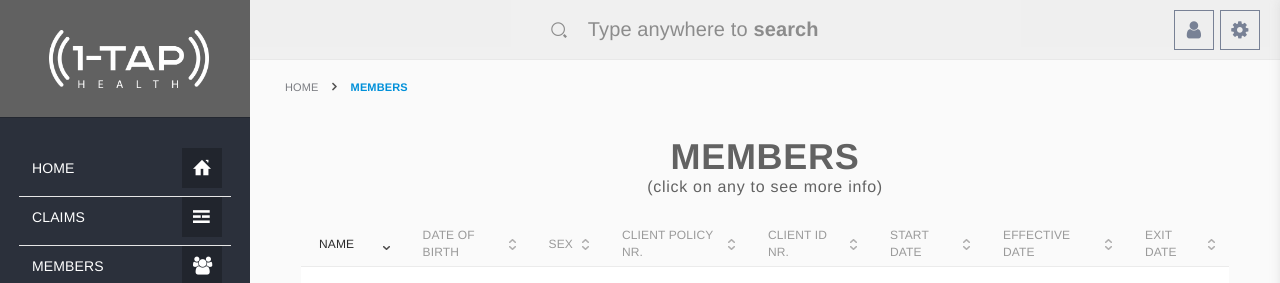
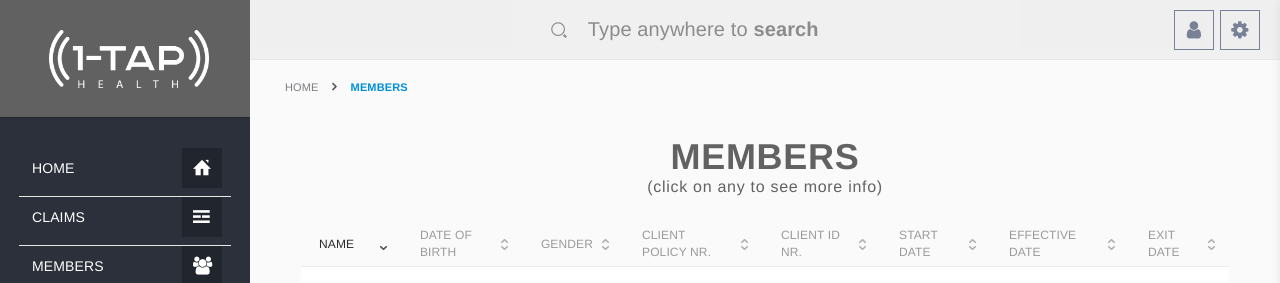
Before and after one commit to HEALTHEONASIA/1tap_new, a Flask app: page /members in a window 1280 px wide. Shown: the top 283 px of the page. Run offline with Flask 2, Linux system fonts and the light colour scheme; the visitor is signed in with stand-in values (Sample User, id 1); data comes from the database, SQL or seed files in the repository; some libraries are stand-ins or nearby versions.

Commit message:
Changed 'sex' to 'gender'

```diff
--- a/project/api/helpers.py
+++ b/project/api/helpers.py
@@ -53,7 +53,7 @@ def prepare_member_dict(member):
         'address_additional': member.address_additional,
         'telephone': member.telephone,
         'dob': member.dob.strftime('%m/%d/%Y'),
-        'sex': member.sex,
+        'gender': member.gender,
         'marital_status': member.marital_status,
         'start_date': member.start_date.strftime('%m/%d/%Y'),
         'effective_date': member.effective_date.strftime('%m/%d/%Y'),
--- a/project/api/views.py
+++ b/project/api/views.py
@@ -169,7 +169,7 @@ def member_add_json():
             'address_additional': None,
             'telephone': None,
             'dob': None,
-            'sex': None,
+            'gender': None,
             'marital_status': None,
             'start_date': None,
             'effective_date': None,
@@ -202,7 +202,7 @@ def member_add_json():
                                address_additional=row['address_additional'],
                                telephone=row['telephone'],
                                dob=datetime.strptime(row['dob'], '%m/%d/%Y'),
-                               sex=row['sex'],
+                               gender=row['gender'],
                                marital_status=row['marital_status'],
                                start_date=datetime.strptime(row['start_date'],
                                                             '%m/%d/%Y'),
@@ -274,7 +274,7 @@ def member_edit_json():
         member.address_additional = row['address_additional']
         member.telephone = row['telephone']
         member.dob = datetime.strptime(row['dob'], '%m/%d/%Y')
-        member.sex = row['sex']
+        member.gender = row['gender']
         member.marital_status = row['marital_status']
         member.start_date = datetime.strptime(row['start_date'], '%m/%d/%Y')
         member.effective_date = datetime.strptime(row['effective_date'],
--- a/project/main/forms.py
+++ b/project/main/forms.py
@@ -177,7 +177,7 @@ class MemberForm(BaseForm):
     address_additional = StringField('Address 2')
     telephone = StringField('Telephone', validators=[Required()])
     dob = StringField('Date of birth')
-    sex = SelectField('Gender', validators=[Required()],
+    gender = SelectField('Gender', validators=[Required()],
                       choices=[('male', 'Male'),
                                ('female', 'Female')])
     marital_status = SelectField('Marital status', validators=[Required()],
--- a/project/main/views.py
+++ b/project/main/views.py
@@ -480,7 +480,7 @@ def claim(claim_id):
         form.admission_date.data = claim.datetime.strftime('%d/%m/%Y')
         form.admission_time.data = claim.datetime.strftime('%I:%M %p')
         form.quotation.data = claim.amount
-        form.gender.data = claim.member.sex
+        form.gender.data = claim.member.gender
         form.patient_id.data = claim.member.client_id_number
         form.tel.data = claim.member.telephone
 
@@ -887,7 +887,7 @@ def member_add():
             address_additional=form.address_additional.data,
             telephone=form.telephone.data,
             dob=dob,
-            sex=form.sex.data,
+            gender=form.gender.data,
             marital_status=form.marital_status.data,
             start_date=start_date,
             effective_date=effective_date,
@@ -968,7 +968,7 @@ def member_edit(member_id):
         member.address_additional = form.address_additional.data
         member.telephone = form.telephone.data
         member.dob = dob
-        member.sex = form.sex.data
+        member.gender = form.gender.data
         member.marital_status = form.marital_status.data
         member.start_date = start_date
         member.effective_date = effective_date
@@ -999,7 +999,7 @@ def member_edit(member_id):
     if request.method != 'POST':
         form.marital_status.default = member.marital_status
         form.patient_type.default = member.patient_type
-        form.sex.default = member.sex
+        form.gender.default = member.gender
         form.process()
 
         # fill in the form fields with the data from the database
--- a/project/models.py
+++ b/project/models.py
@@ -103,7 +103,7 @@ class Member(ColsMapMixin, db.Model):
     id = db.Column(db.Integer, primary_key=True)
     photo = db.Column(db.String(255)) # url to the photo from '/uploads'
     name = db.Column(db.String(64))
-    sex = db.Column(db.String(20))
+    gender = db.Column(db.String(20))
     dob = db.Column(db.DateTime, default=datetime.now())
     telephone = db.Column(db.String(80))
     email = db.Column(db.String(64))
@@ -246,49 +246,6 @@ class Claim(ColsMapMixin, db.Model):
     provider_id = db.Column(db.Integer, db.ForeignKey('provider.id'))
     member_id = db.Column(db.Integer, db.ForeignKey('member.id'))
     terminal_id = db.Column(db.Integer, db.ForeignKey('terminal.id'))
-
-    def update_medipay(self):
-        # the function creates/updates a Medipay GOP request
-        if not self.guarantee_of_payment:
-            patient = Patient(
-                name=self.member.name,
-                dob=self.member.dob,
-                policy_number=self.member.client_policy_number
-            )
-            gop = GuaranteeOfPayment(
-                    provider=current_user.provider,
-                    patient=patient,
-                    patient_action_plan=self.member.action,
-                    admission_date=datetime.now(),
-                    admission_time=datetime.now(),
-                    reason=self.member.plan_type,
-                    status='draft',
-                    patient_medical_no=self.member.card_number,
-                    timestamp=datetime.now(),
-                    quotation=self.amount,
-                    room_price=0.0,
-                    doctor_fee=0.0,
-                    surgery_fee=0.0,
-                    medication_fee=0.0,
-                    claim=self
-                )
-        else:
-            gop = self.guarantee_of_payment
-            gop.patient = gop.patient
-            gop.patient.name = self.member.name
-            gop.patient.dob = self.member.dob
-            gop.policy_number = self.member.client_policy_number
-            gop.patient_action_plan = self.member.action
-            admission_date = datetime.now()
-            admission_time = datetime.now()
-            reason = self.member.plan_type
-            status = 'draft'
-            patient_medical_no = self.member.card_number
-            timestamp = datetime.now()
-            quotation = self.amount
-
-        db.session.add(gop)
-        db.session.commit()
 
     @classmethod
     def for_months_filter(cls, query_object, months, _type='all'):
--- a/project/templates/claim.html
+++ b/project/templates/claim.html
@@ -152,7 +152,7 @@
                     <label>Age:</label> <span>{{ claim.member.age() }}</span>
                 </div>
                 <div class="form-group">
-                    <label>Gender:</label> <span>{{ claim.member.sex }}</span>
+                    <label>Gender:</label> <span>{{ claim.member.gender }}</span>
                 </div>
                 <div class="form-group">
                     <label>ID Number:</label> <span>{{ claim.member.client_id_number }}</span>
--- a/project/templates/member-form.html
+++ b/project/templates/member-form.html
@@ -88,12 +88,12 @@
               </div>
             </div>
             <div class="form-group">
-              <label>{{ form.sex.label }}</label>
-              {% for error in form.sex.errors %}
+              <label>{{ form.gender.label }}</label>
+              {% for error in form.gender.errors %}
                 <span class="help" style="color: #f55753;">[{{ error }}]</span>
               {% endfor %}
               <div class="select-field-outer">
-                {{ form.sex(class_="form-control") }}
+                {{ form.gender(class_="form-control") }}
               </div>
             </div>
             <div class="form-group">
--- a/project/templates/member.html
+++ b/project/templates/member.html
@@ -36,7 +36,7 @@
               <dl class="dl-horizontal">
                 <dt>Name:</dt><dd>{{ member.name }}</dd>
                 <dt>Age:</dt><dd>{{ member.age() }}</dd>
-                <dt>Gender:</dt><dd>{{ member.sex }}</dd>
+                <dt>Gender:</dt><dd>{{ member.gender }}</dd>
                 <dt>ID number:</dt><dd>{{ member.client_id_number }}</dd>
                 <dt>Address:</dt><dd>{{ member.address }}</dd>
                 <dt>Address 2:</dt><dd>{{ member.address_additional or '-' }}</dd>
--- a/project/templates/members.html
+++ b/project/templates/members.html
@@ -33,7 +33,7 @@
                   <th class="sorting" tabindex="0" aria-controls="basicTable" rowspan="1" colspan="1" aria-label="Name: activate to sort column ascending">NAME</th>
                   <!-- <th class="sorting" tabindex="0" aria-controls="basicTable" rowspan="1" colspan="1" aria-label="Serial number: activate to sort column ascending">STATUS</th> -->
                   <th class="sorting" tabindex="0" aria-controls="basicTable" rowspan="1" colspan="1" aria-label="Date of birth: activate to sort column ascending">DATE OF BIRTH</th>
-                  <th class="sorting" tabindex="0" aria-controls="basicTable" rowspan="1" colspan="1" aria-label="Sex: activate to sort column ascending">SEX</th>
+                  <th class="sorting" tabindex="0" aria-controls="basicTable" rowspan="1" colspan="1" aria-label="Gender: activate to sort column ascending">GENDER</th>
                   <th class="sorting" tabindex="0" aria-controls="basicTable" rowspan="1" colspan="1" aria-label="Client policy number: activate to sort column ascending">CLIENT POLICY NR.</th>
                   <th class="sorting" tabindex="0" aria-controls="basicTable" rowspan="1" colspan="1" aria-label="Client ID number: activate to sort column ascending">CLIENT ID NR.</th>
                   <!-- <th class="sorting" tabindex="0" aria-controls="basicTable" rowspan="1" colspan="1" aria-label="Card number: activate to sort column ascending">CARD NUMBER</th> -->
@@ -75,7 +75,7 @@
                   </td>
                   <td class="v-align-middle">
                     <a href="{{ url_for('main.member', member_id=member.id) }}">
-                      <p>{{ member.sex }}</p>
+                      <p>{{ member.gender }}</p>
                     </a>
                   </td>
                   <td class="v-align-middle">
```
